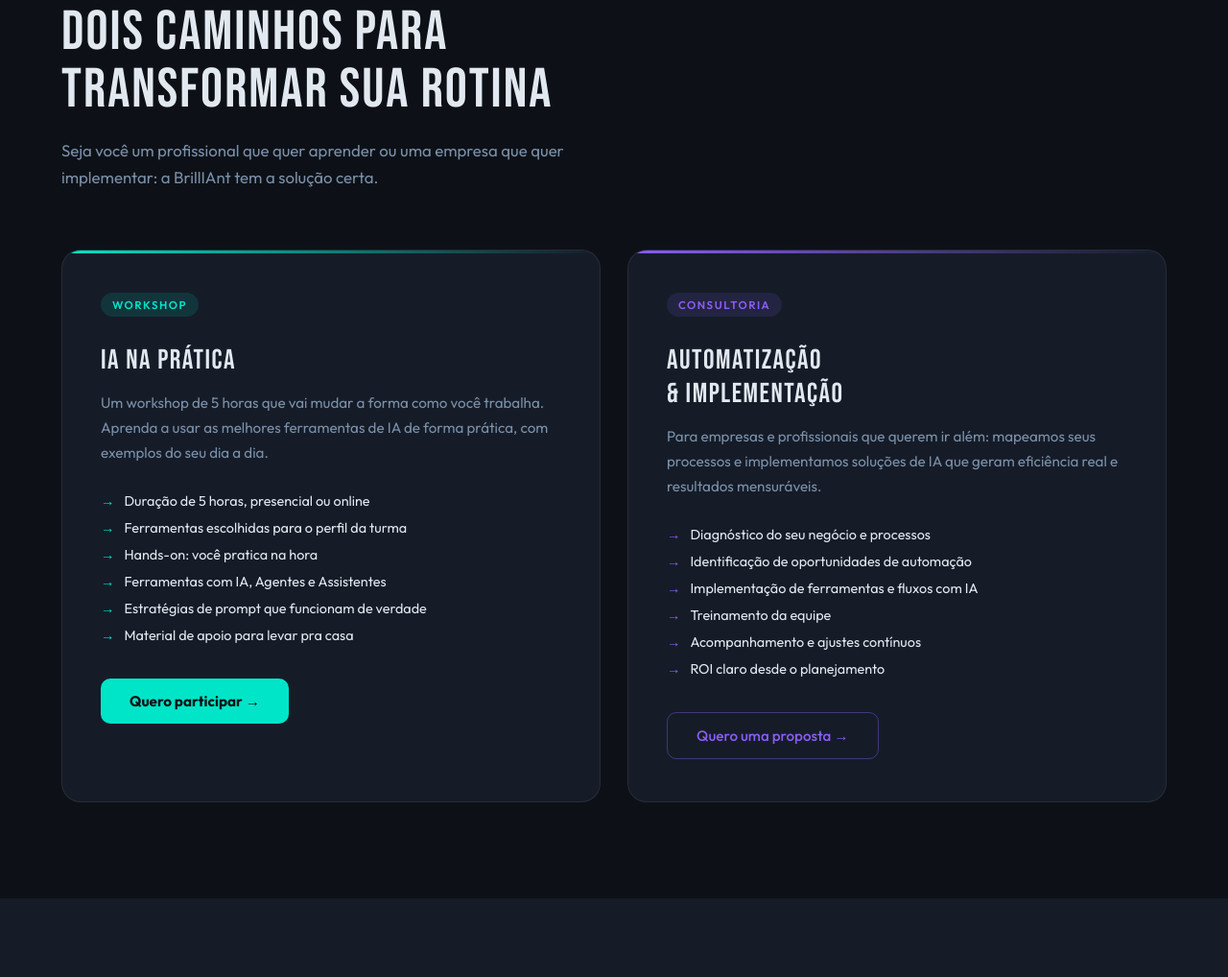
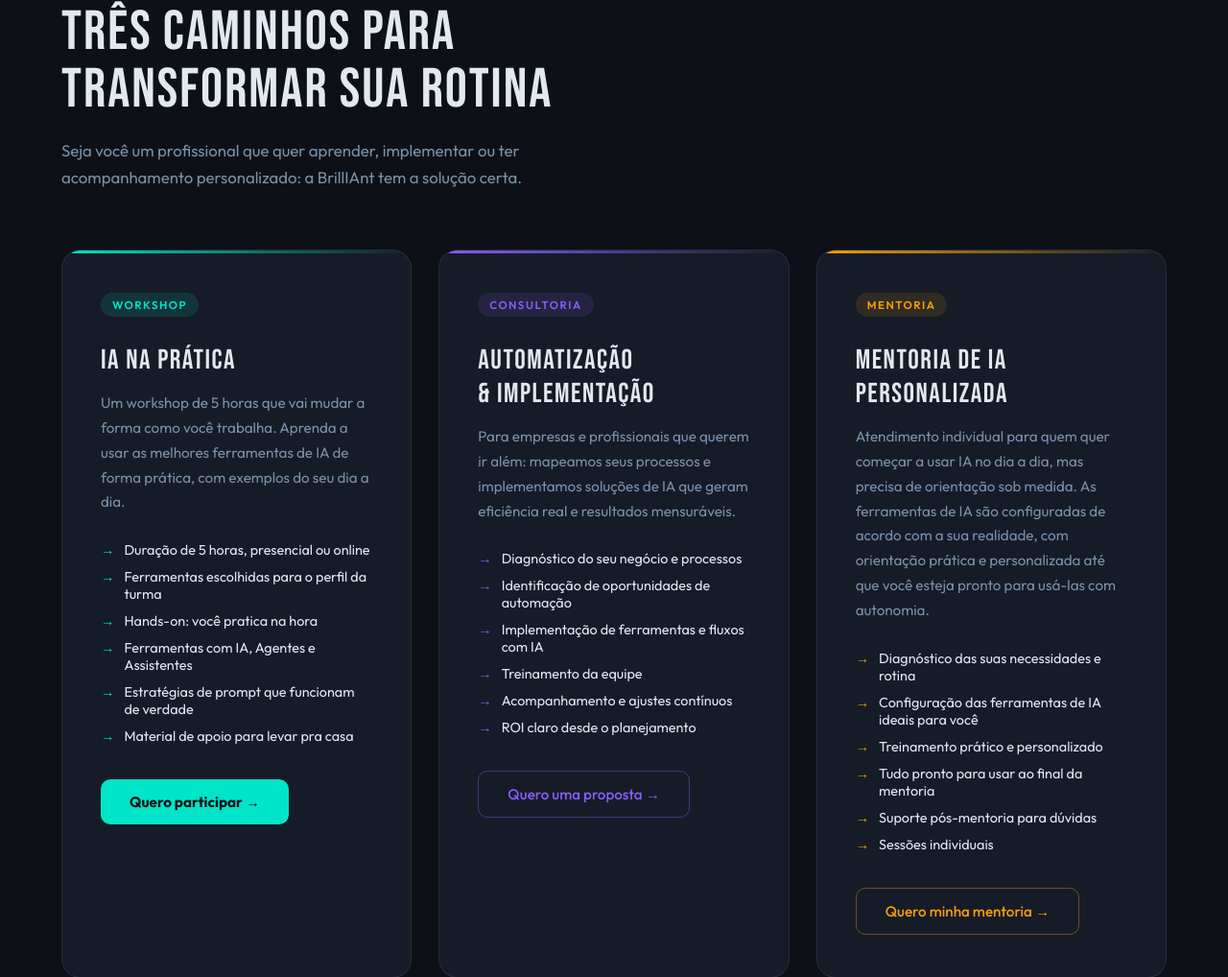
Before and after one commit to balicoelho/brilliant-site, a plain HTML site: page index.html in a window 1280 px wide. Shown: the part 1743-2761 px from the top of the page at 96% size. Drawn offline with Linux system fonts and the light colour scheme.

Commit message:
Fix carousel arrows visibility, add Mentoria de IA card (3 services), polish copy

```diff
--- a/index.html
+++ b/index.html
@@ -127,7 +127,7 @@
   .sobre-card-text span { font-size: 0.85rem; color: var(--muted); }
 
   #servicos { background: var(--dark); }
-  .servicos-grid { display: grid; grid-template-columns: 1fr 1fr; gap: 28px; margin-top: 60px; }
+  .servicos-grid { display: grid; grid-template-columns: repeat(3, 1fr); gap: 28px; margin-top: 60px; }
   .servico-card {
     background: var(--dark2); border: 1px solid rgba(255,255,255,0.07);
     border-radius: 20px; padding: 44px 40px; position: relative; overflow: hidden; transition: all 0.3s;
@@ -135,10 +135,13 @@
   .servico-card::before { content: ''; position: absolute; top: 0; left: 0; right: 0; height: 3px; }
   .servico-card.cyan::before { background: linear-gradient(90deg, var(--cyan), transparent); }
   .servico-card.purple::before { background: linear-gradient(90deg, var(--purple), transparent); }
+  .servico-card.orange::before { background: linear-gradient(90deg, var(--orange), transparent); }
   .servico-card:hover { transform: translateY(-4px); border-color: rgba(0,229,200,0.2); box-shadow: 0 20px 60px rgba(0,0,0,0.3); }
   .servico-tag { display: inline-block; font-size: 0.72rem; font-weight: 600; letter-spacing: 1.5px; text-transform: uppercase; padding: 5px 12px; border-radius: 100px; margin-bottom: 28px; }
   .servico-tag.cyan { background: rgba(0,229,200,0.12); color: var(--cyan); }
   .servico-tag.purple { background: rgba(139,92,246,0.12); color: var(--purple); }
+  .servico-tag.orange { background: rgba(245,158,11,0.12); color: var(--orange); }
+  .servico-card.orange .servico-list li::before { color: var(--orange); }
   .servico-card h3 { font-family: 'Bebas Neue', cursive; font-size: 1.8rem; font-weight: 400; letter-spacing: 1.5px; margin-bottom: 14px; }
   .servico-card p { color: var(--muted); line-height: 1.7; margin-bottom: 28px; font-size: 0.95rem; }
   .servico-list { list-style: none; display: flex; flex-direction: column; gap: 10px; margin-bottom: 36px; }
@@ -334,7 +337,12 @@
     position: relative;
     margin-top: 16px;
     margin-bottom: 48px;
+    overflow: visible;
+    padding: 0 32px;
+  }
+  .carousel-overflow {
     overflow: hidden;
+    border-radius: 16px;
   }
   .carousel-track {
     display: flex;
@@ -369,8 +377,8 @@
     background: var(--cyan); color: var(--dark);
     border-color: var(--cyan);
   }
-  .carousel-btn.prev { left: -22px; }
-  .carousel-btn.next { right: -22px; }
+  .carousel-btn.prev { left: -16px; }
+  .carousel-btn.next { right: -16px; }
   .carousel-dots {
     display: flex;
     justify-content: center;
@@ -410,8 +418,8 @@
       min-width: 100%;
       max-width: 100%;
     }
-    .carousel-btn.prev { left: -8px; }
-    .carousel-btn.next { right: -8px; }
+    .carousel-btn.prev { left: -6px; }
+    .carousel-btn.next { right: -6px; }
     .carousel-btn { width: 36px; height: 36px; font-size: 1rem; }
   }
 </style>
@@ -483,8 +491,8 @@
 
 <section id="servicos">
   <div class="section-label">O que oferecemos</div>
-  <h2>Dois caminhos para<br>transformar sua rotina</h2>
-  <p class="section-sub">Seja você um profissional que quer aprender ou uma empresa que quer implementar: a BrillIAnt tem a solução certa.</p>
+  <h2>Três caminhos para<br>transformar sua rotina</h2>
+  <p class="section-sub">Seja você um profissional que quer aprender, implementar ou ter acompanhamento personalizado: a BrillIAnt tem a solução certa.</p>
   <div class="servicos-grid">
     <div class="servico-card cyan fade-up">
       <div class="servico-tag cyan">Workshop</div>
@@ -513,6 +521,20 @@
         <li>ROI claro desde o planejamento</li>
       </ul>
       <a href="#cta" class="btn-ghost" style="border-color:rgba(139,92,246,0.4); color:var(--purple);">Quero uma proposta →</a>
+    </div>
+    <div class="servico-card orange fade-up">
+      <div class="servico-tag orange">Mentoria</div>
+      <h3>Mentoria de IA<br>Personalizada</h3>
+      <p>Atendimento individual para quem quer começar a usar IA no dia a dia, mas precisa de orientação sob medida. As ferramentas de IA são configuradas de acordo com a sua realidade, com orientação prática e personalizada até que você esteja pronto para usá-las com autonomia.</p>
+      <ul class="servico-list">
+        <li>Diagnóstico das suas necessidades e rotina</li>
+        <li>Configuração das ferramentas de IA ideais para você</li>
+        <li>Treinamento prático e personalizado</li>
+        <li>Tudo pronto para usar ao final da mentoria</li>
+        <li>Suporte pós-mentoria para dúvidas</li>
+        <li>Sessões individuais</li>
+      </ul>
+      <a href="#cta" class="btn-ghost" style="border-color:rgba(245,158,11,0.4); color:var(--orange);">Quero minha mentoria →</a>
     </div>
   </div>
 </section>
@@ -638,6 +660,7 @@
   <div class="turmas-realizadas-label">Turmas Realizadas</div>
   <div class="carousel-wrapper">
     <button class="carousel-btn prev" onclick="carouselMove(-1)" aria-label="Anterior">&larr;</button>
+    <div class="carousel-overflow">
     <div class="carousel-track" id="carouselTrack">
       <!-- TURMA 1 -->
       <div class="curso-card fade-up">
@@ -723,6 +746,7 @@
           </div>
         </div>
       </div>
+    </div>
     </div>
     <button class="carousel-btn next" onclick="carouselMove(1)" aria-label="Próximo">&rarr;</button>
     <div class="carousel-dots" id="carouselDots"></div>
```
